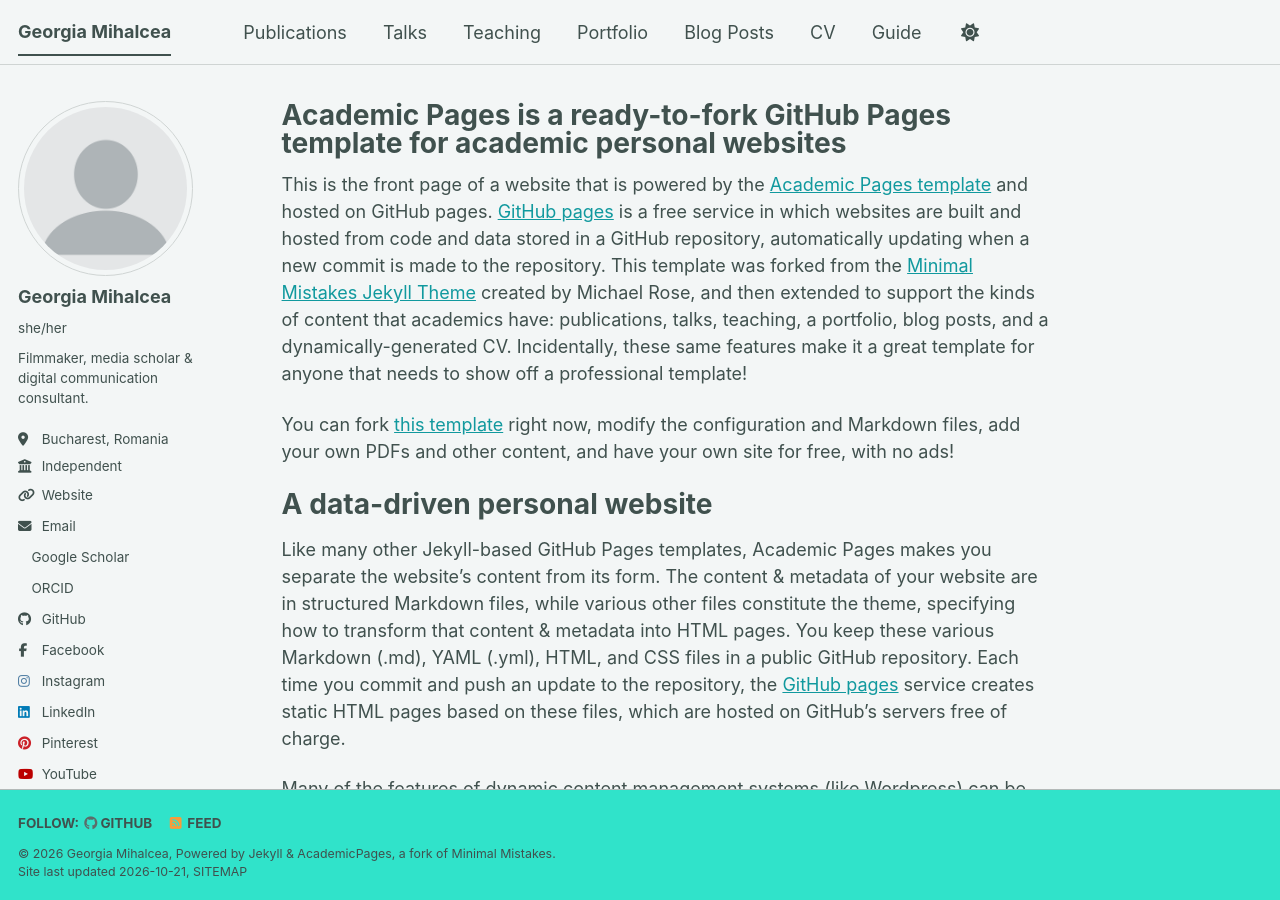
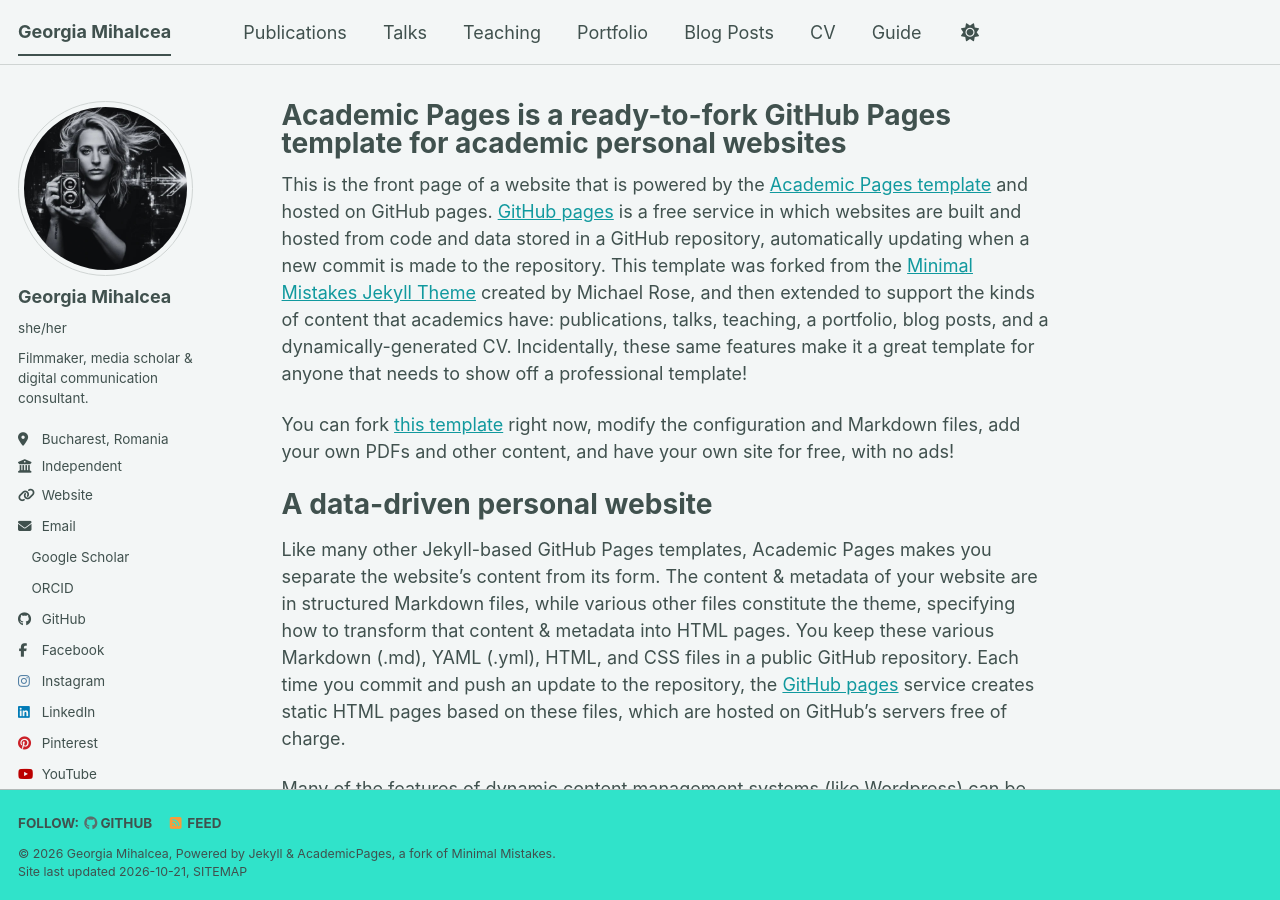
Before and after one commit to GeorgiaMihalcea/georgiamihalcea.github.io, a Jekyll site: the page built from _pages/about.md, in a window 1280 px wide and 900 px high. Built offline with Jekyll 4.4.1, drawn with Linux system fonts in a browser that asks for light colours; a style sheet for code colours, icons or effects is not loaded.

Commit message:
Update author avatar image in config file

```diff
--- a/_config.yml
+++ b/_config.yml
@@ -23,7 +23,7 @@ repository               : "GeorgiaMihalcea/georgiamihalcea.github.io"
 #               Additional customization can be done by editing /_includes/author-profile.html
 author:
   # Biographic information
-  avatar           : "profile.png"
+  avatar           : "georgia-mihalcea-filmmaker-media-scholar.jpg"
   name             : "Georgia Mihalcea"
   pronouns         : "she/her"
   bio              : "Filmmaker, media scholar & digital communication consultant."
```
